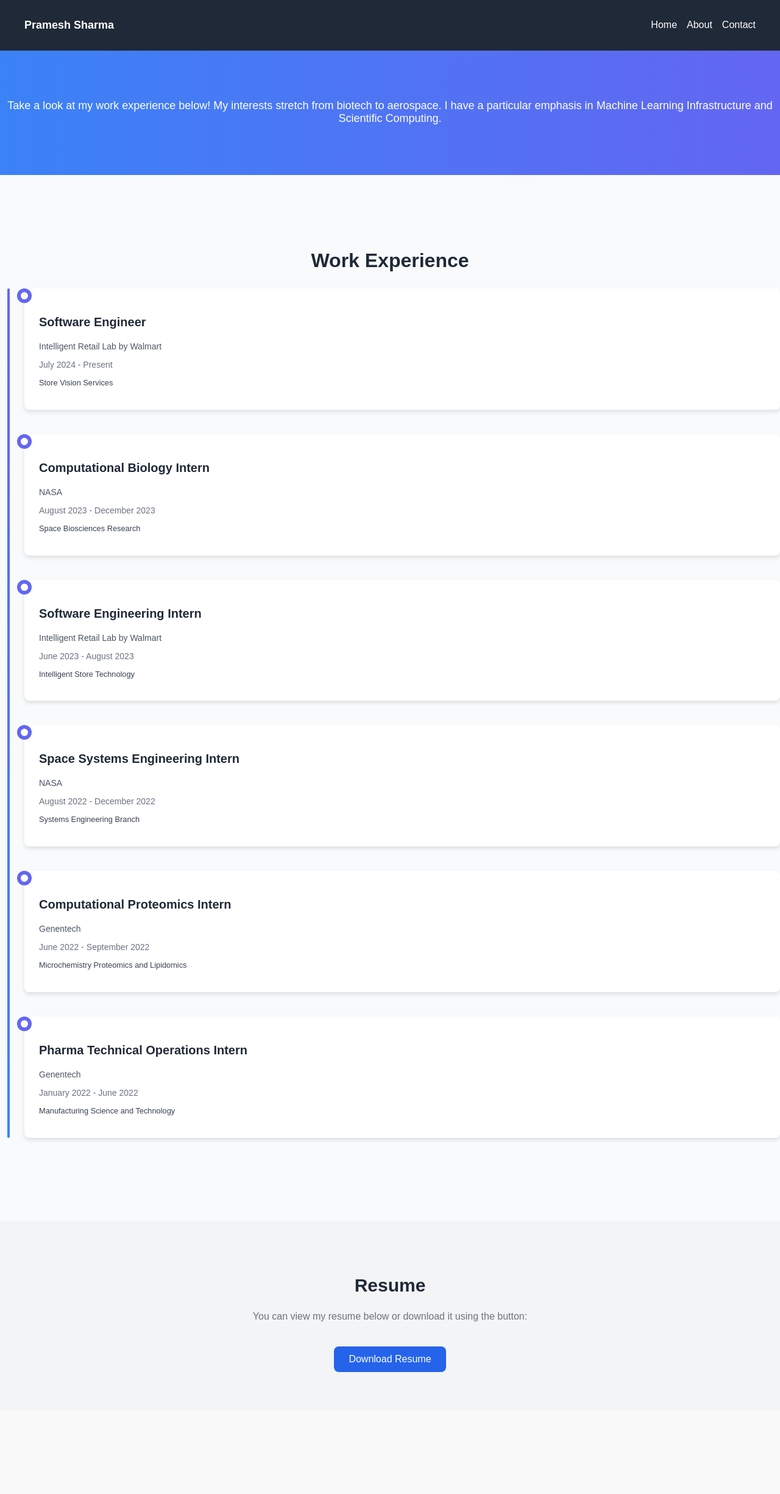
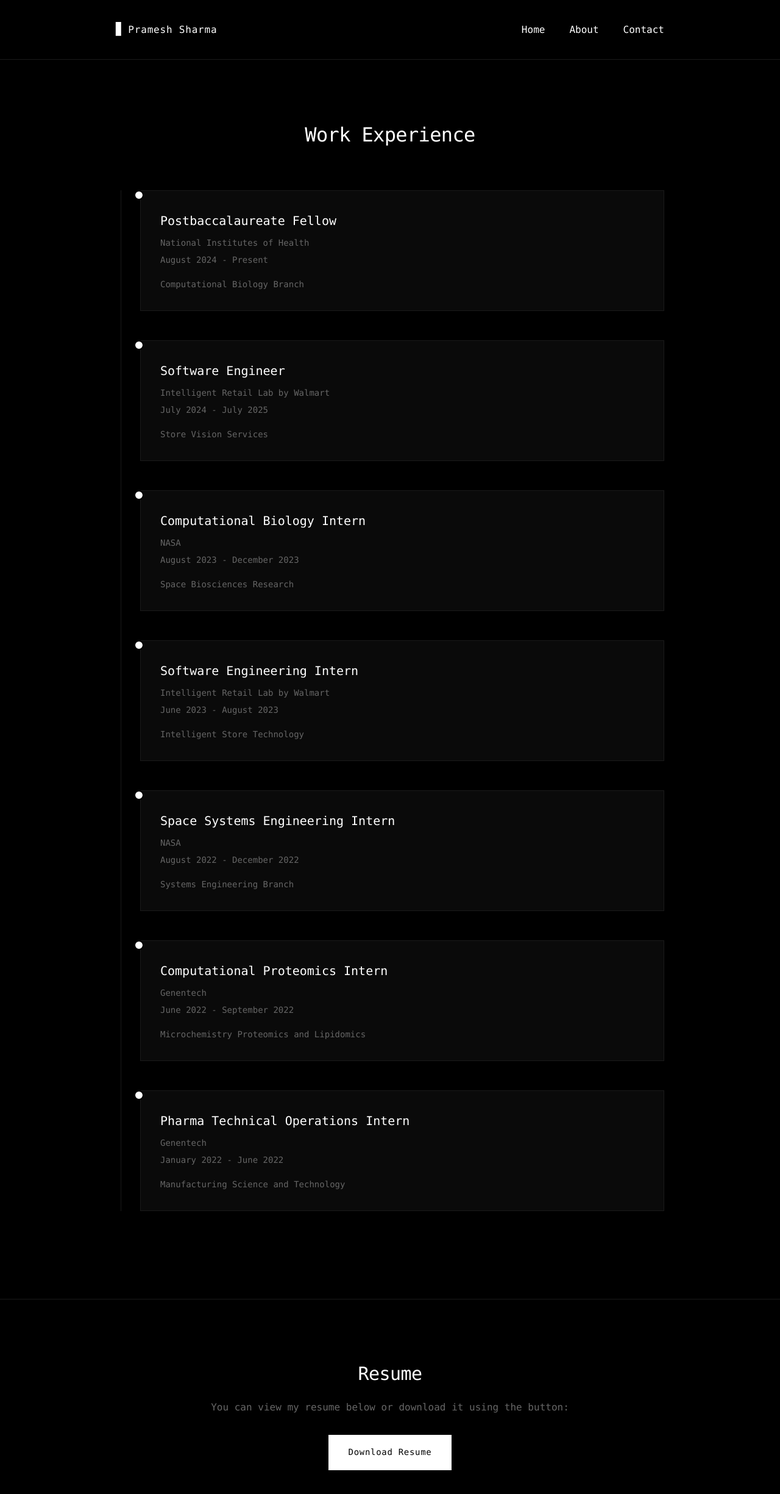
Before and after one commit to prameshsharma25/personal-website, a Next.js app: page /experience in a window 1280 px wide. Shown: the top 2450 px of the page at 61% size. Before the commit the page ends 2314 px from the top, so only its background shows below. Built offline with nearby package versions, Linux system fonts and the light colour scheme.

Commit message:
update layout

```diff
--- a/package.json
+++ b/package.json
@@ -9,7 +9,7 @@
     "lint": "next lint"
   },
   "dependencies": {
-    "next": "15.3.1",
+    "next": "^15.5.9",
     "nodemailer": "^7.0.2",
     "react": "^19.0.0",
     "react-dom": "^19.0.0"
@@ -21,7 +21,7 @@
     "@types/react": "^19",
     "@types/react-dom": "^19",
     "autoprefixer": "^10.4.21",
-    "eslint": "9.26.0",
+    "eslint": "^9.39.2",
     "eslint-config-next": "15.3.1",
     "postcss": "^8.5.3",
     "prettier": "^3.5.3",
--- a/pages/experience.tsx
+++ b/pages/experience.tsx
@@ -4,9 +4,15 @@ import styles from '../styles/Experience.module.css';
 export default function Experience() {
   const experiences = [
     {
+      title: 'Postbaccalaureate Fellow',
+      company: 'National Institutes of Health',
+      date: 'August 2024 - Present',
+      description: 'Computational Biology Branch',
+    },
+    {
       title: 'Software Engineer',
       company: 'Intelligent Retail Lab by Walmart',
-      date: 'July 2024 - Present',
+      date: 'July 2024 - July 2025',
       description: 'Store Vision Services',
     },
     {
@@ -53,14 +59,6 @@ export default function Experience() {
       </Head>
 
       <main>
-        {/* Work Experience Section */}
-        <section className={styles.hero}>
-          <div>
-            <p className={styles.heroDescription}>
-              Take a look at my work experience below! My interests stretch from biotech to aerospace. I have a particular emphasis in Machine Learning Infrastructure and Scientific Computing.
-            </p>
-          </div>
-        </section>
         {/* Experience Section */}
         <section className={styles.timelineSection}>
           <h2 className={styles.timelineHeader}>Work Experience</h2>
--- a/styles/Contact.module.css
+++ b/styles/Contact.module.css
@@ -1,75 +1,88 @@
 .container {
   max-width: 768px;
-  margin: 2rem auto;
-  padding: 2rem;
+  margin: 0 auto;
+  padding: 6rem 2rem;
+  animation: fadeIn 0.8s ease;
 }
 
 .heading {
   font-size: 2rem;
-  font-weight: 700;
-  text-align: center;
-  color: #1f2937;
-  margin-bottom: 1.5rem;
+  font-weight: 400;
+  color: var(--text);
+  margin-bottom: 1rem;
+  letter-spacing: -0.02em;
 }
 
 .description {
-  margin-top: 1rem;
-  margin-bottom: 2rem;
-  text-align: center;
-  color: #4b5563;
+  margin-bottom: 3rem;
+  color: var(--text-dim);
+  font-size: 1rem;
 }
 
 .formWrapper {
   margin-top: 2.5rem;
-  background-color: #ffffff;
-  box-shadow: 0 4px 6px rgba(0, 0, 0, 0.1);
-  border-radius: 0.5rem;
-  padding: 2rem;
+  background-color: var(--bg-secondary);
+  border: 1px solid var(--border);
+  padding: 2.5rem;
 }
 
 .formRow {
-  display: flex;
-  align-items: center;
-  gap: 1rem;
-  margin-bottom: 1.5rem;
+  margin-bottom: 2rem;
 }
 
 .formLabel {
-  font-size: 1rem;
+  font-size: 0.875rem;
   font-weight: 500;
-  color: #374151;
-  width: 150px;
-  text-align: left;
+  color: var(--text);
+  display: block;
+  margin-bottom: 0.75rem;
+  letter-spacing: 0.05em;
+  text-transform: uppercase;
 }
 
 .inputField {
-  margin-top: 0.5rem;
   display: block;
   width: 100%;
-  border: 1px solid #d1d5db;
-  border-radius: 0.375rem;
-  box-shadow: 0 1px 2px rgba(0, 0, 0, 0.05);
-  padding: 0.75rem;
+  border: 1px solid var(--border);
+  background-color: var(--bg);
+  color: var(--text);
+  padding: 0.875rem;
+  font-family: inherit;
+  font-size: 0.9rem;
+  transition: border-color 0.2s;
 }
 
 .inputField:focus {
   outline: none;
-  border-color: #3b82f6;
-  box-shadow: 0 0 0 3px rgba(59, 130, 246, 0.5);
+  border-color: var(--text);
+}
+
+.inputField::placeholder {
+  color: var(--text-dim);
+}
+
+textarea.inputField {
+  resize: vertical;
+  min-height: 120px;
 }
 
 .submitButton {
   width: 100%;
-  background-color: #2563eb;
-  color: #ffffff;
-  padding: 0.75rem 1rem;
-  border-radius: 0.375rem;
-  text-align: center;
-  font-size: 1rem;
-  transition: background-color 0.2s;
-  margin-top: 1.5rem;
+  background-color: var(--text);
+  color: var(--bg);
+  padding: 1rem;
+  font-family: inherit;
+  font-size: 0.875rem;
+  font-weight: 500;
+  letter-spacing: 0.05em;
+  text-transform: uppercase;
+  transition: all 0.2s;
+  margin-top: 1rem;
+  border: 1px solid var(--text);
+  cursor: pointer;
 }
 
 .submitButton:hover {
-  background-color: #1d4ed8;
+  background-color: var(--bg);
+  color: var(--text);
 }
--- a/styles/Experience.module.css
+++ b/styles/Experience.module.css
@@ -1,135 +1,155 @@
 .hero {
-  background: linear-gradient(to right, #3b82f6, #6366f1);
-  color: white;
-  padding: 4rem 0;
-  text-align: center;
+  background: var(--bg);
+  color: var(--text);
+  padding: 6rem 2rem 4rem;
+  border-bottom: 1px solid var(--border);
 }
 
 .heroTitle {
   font-size: 2.25rem;
-  font-weight: 700;
+  font-weight: 400;
+  color: var(--text);
+  max-width: 900px;
+  margin: 0 auto;
+  letter-spacing: -0.02em;
 }
 
 .heroDescription {
-  margin-top: 1rem;
+  max-width: 900px;
+  margin: 0 auto;
   font-size: 1.125rem;
+  color: var(--text-dim);
+  line-height: 1.8;
 }
 
 .timelineSection {
-  padding: 6rem 0;
-  background-color: #f8fafc;
+  padding: 6rem 2rem;
+  background-color: var(--bg);
 }
 
 .timelineHeader {
   text-align: center;
   font-size: 2rem;
-  font-weight: 700;
-  color: #1f2937;
+  font-weight: 400;
+  color: var(--text);
+  margin-bottom: 4rem;
+  letter-spacing: -0.02em;
 }
 
 .timelineList {
   position: relative;
   padding-left: 2.5rem;
+  max-width: 900px;
+  margin: 0 auto;
 }
+
 .timelineList::before {
   content: '';
   position: absolute;
-  left: 0.75rem;
+  left: 0.5rem;
   top: 0;
   bottom: 0;
-  width: 4px;
-  background: linear-gradient(to bottom, #6366f1, #3b82f6);
-  border-radius: 2px;
+  width: 1px;
+  background: var(--border);
   z-index: 0;
 }
 
 .timelineContainer {
   position: relative;
-  margin-bottom: 2.5rem;
+  margin-bottom: 3rem;
   z-index: 1;
+  animation: fadeIn 0.7s ease;
 }
 
 .timelineMarker {
   position: absolute;
-  left: -0.75rem;
-  width: 1.5rem;
-  height: 1.5rem;
-  background-color: #6366f1;
-  border-radius: 9999px;
-  display: flex;
-  align-items: center;
-  justify-content: center;
+  left: -0.6rem;
+  width: 1rem;
+  height: 1rem;
+  background-color: var(--text);
+  border-radius: 50%;
+  border: 2px solid var(--bg);
 }
 
 .timelineMarkerInner {
-  width: 0.75rem;
-  height: 0.75rem;
-  background-color: white;
-  border-radius: 9999px;
+  display: none;
 }
 
 .timelineContent {
-  background-color: white;
-  padding: 1.5rem;
-  border-radius: 0.5rem;
-  box-shadow: 0 4px 6px rgba(0, 0, 0, 0.1);
-  transition: box-shadow 0.2s, transform 0.2s;
+  background-color: var(--bg-secondary);
+  padding: 2rem;
+  border: 1px solid var(--border);
+  transition: border-color 0.2s, transform 0.2s;
 }
+
 .timelineContent:hover {
-  box-shadow: 0 8px 24px rgba(99, 102, 241, 0.15);
-  transform: translateY(-4px) scale(1.02);
+  border-color: var(--text-dim);
+  transform: translateY(-2px);
 }
 
 .timelineTitle {
   font-size: 1.25rem;
-  font-weight: 600;
-  color: #1f2937;
+  font-weight: 500;
+  color: var(--text);
+  margin-bottom: 0.5rem;
 }
 
 .timelineCompany {
   font-size: 0.875rem;
-  color: #4b5563;
+  color: var(--text-dim);
+  margin-bottom: 0.25rem;
 }
 
 .timelineDate {
   font-size: 0.875rem;
-  color: #6b7280;
+  color: var(--text-dim);
+  margin-bottom: 1rem;
 }
 
 .timelineDescription {
-  font-size: 0.8rem;
-  margin-top: 0.5rem;
-  color: #374151;
+  font-size: 0.875rem;
+  color: var(--text-dim);
+  line-height: 1.6;
 }
 
 .resumeSection {
-  padding: 4rem 0;
-  background-color: #f3f4f6;
+  padding: 6rem 2rem;
+  background-color: var(--bg);
   text-align: center;
+  border-top: 1px solid var(--border);
 }
 
 .resumeTitle {
   font-size: 1.875rem;
-  font-weight: 700;
-  color: #1f2937;
+  font-weight: 400;
+  color: var(--text);
+  margin-bottom: 1rem;
+  letter-spacing: -0.02em;
 }
 
 .resumeDescription {
   margin-top: 1rem;
-  color: #6b7280;
+  color: var(--text-dim);
+  font-size: 1rem;
 }
 
 .resumeButton {
-  margin-top: 1.5rem;
-  padding: 0.75rem 1.5rem;
-  background-color: #2563eb;
-  color: white;
-  border-radius: 0.5rem;
-  transition: background-color 0.2s;
+  margin-top: 2rem;
+  padding: 1rem 2rem;
+  background-color: var(--text);
+  color: var(--bg);
+  border: 1px solid var(--text);
+  transition: all 0.2s;
   display: inline-block;
+  font-size: 0.875rem;
+  font-weight: 500;
+  letter-spacing: 0.05em;
+  cursor: pointer;
 }
+
 .resumeButton:hover {
-  background-color: #1d4ed8;
+  background-color: var(--bg);
+  color: var(--text);
 }
 
 @keyframes fadeInUp {
@@ -142,6 +162,3 @@
     transform: translateY(0);
   }
 }
-.timelineContainer {
-  animation: fadeInUp 0.7s cubic-bezier(0.23, 1, 0.32, 1);
-}
--- a/styles/Navbar.module.css
+++ b/styles/Navbar.module.css
@@ -1,32 +1,44 @@
 .navbar {
-  background-color: #1f2937;
-  color: white;
-  padding: 1rem;
+  background-color: var(--bg);
+  color: var(--text);
+  padding: 2rem 1rem;
+  border-bottom: 1px solid var(--border);
 }
 
 .container {
   display: flex;
   justify-content: space-between;
   align-items: center;
-  max-width: 1200px;
+  max-width: 900px;
   margin: 0 auto;
 }
 
 .logo {
-  font-size: 1.125rem;
-  font-weight: 700;
+  font-size: 1rem;
+  font-weight: 500;
+  letter-spacing: 0.05em;
+  display: flex;
+  align-items: center;
+  gap: 0.5rem;
+}
+
+.logo::before {
+  content: '▊';
+  font-size: 1.2rem;
 }
 
 .navLinks {
   display: flex;
-  gap: 1rem;
+  gap: 2.5rem;
 }
 
 .navLink {
-  color: white;
-  transition: color 0.3s;
+  color: var(--text-dim);
+  transition: color 0.2s;
+  font-size: 0.875rem;
+  letter-spacing: 0.02em;
 }
 
 .navLink:hover {
-  color: #9ca3af;
+  color: var(--text);
 }
--- a/styles/globals.css
+++ b/styles/globals.css
@@ -1,9 +1,25 @@
+* {
+  margin: 0;
+  padding: 0;
+  box-sizing: border-box;
+}
+
+:root {
+  --bg: #000000;
+  --bg-secondary: #0a0a0a;
+  --text: #ffffff;
+  --text-dim: #666666;
+  --border: #1a1a1a;
+}
+
 body {
   margin: 0;
   padding: 0;
-  font-family: Arial, sans-serif;
-  background-color: #f9f9f9;
-  color: #333;
+  font-family: 'SF Mono', 'Monaco', 'Inconsolata', 'Fira Code', 'Droid Sans Mono', 'Source Code Pro', monospace;
+  background-color: var(--bg);
+  color: var(--text);
+  -webkit-font-smoothing: antialiased;
+  line-height: 1.7;
 }
 
 a {
@@ -16,3 +32,13 @@ ul {
   padding: 0;
   margin: 0;
 }
+
+@keyframes blink {
+  0%, 50% { opacity: 1; }
+  51%, 100% { opacity: 0; }
+}
+
+@keyframes fadeIn {
+  from { opacity: 0; transform: translateY(10px); }
+  to { opacity: 1; transform: translateY(0); }
+}
```
Also changed, not shown: pages/index.tsx (+62 -10 lines), styles/Home.module.css (+173 -37 lines), 2 other files (tests, documents, lock files or other folders).
